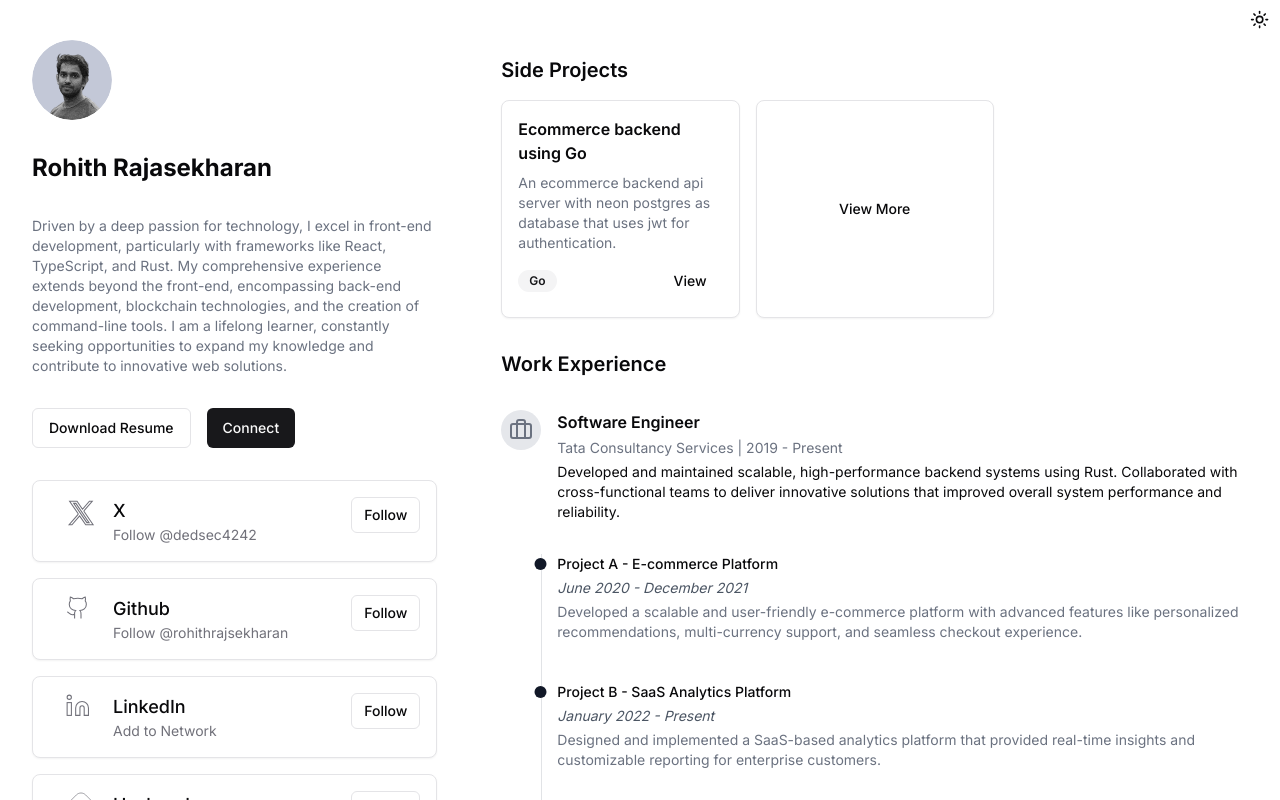
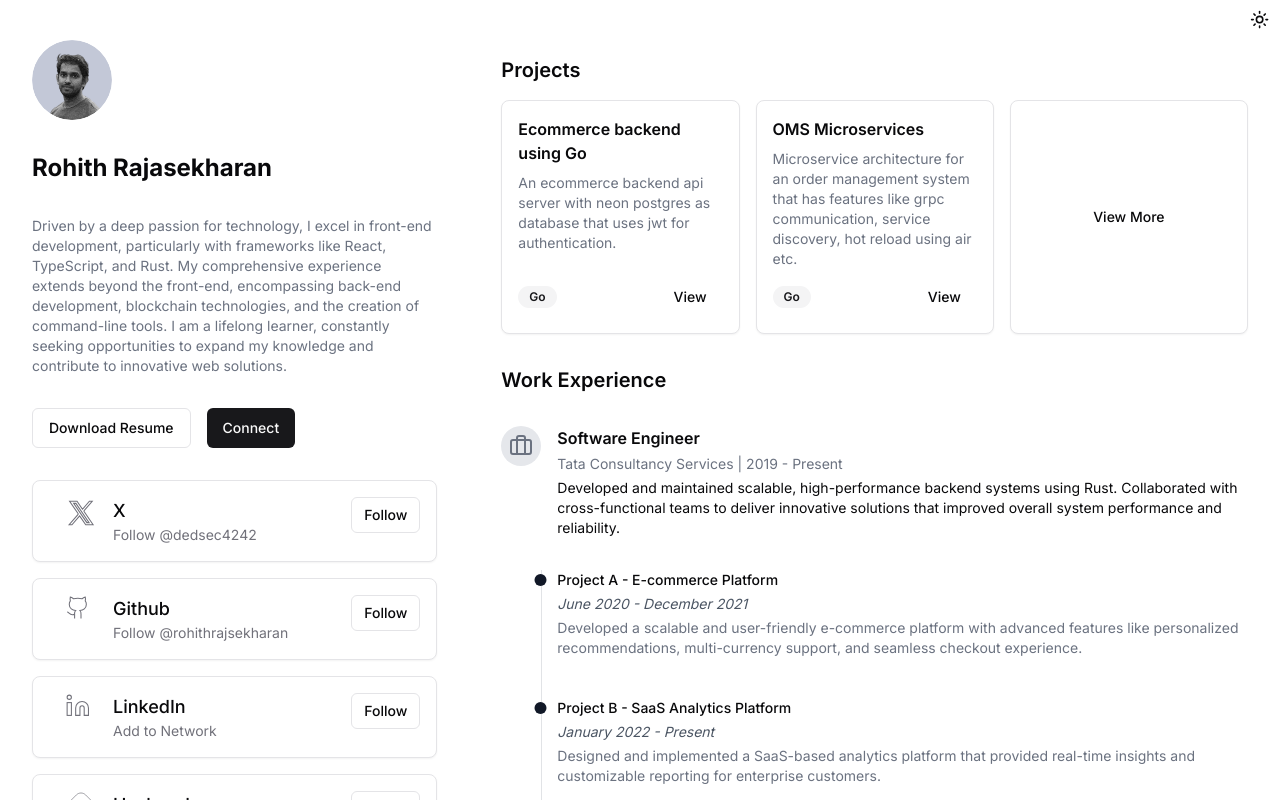
Before and after one commit to rohithrajasekharan/portfolio, a Next.js app: page / in a window 1280 px wide. Shown: the top 800 px of the page. Built offline with nearby package versions, Linux system fonts and the light colour scheme.

Commit message:
Microservice project

```diff
--- a/components/home/projects.tsx
+++ b/components/home/projects.tsx
@@ -1,33 +1,40 @@
 
 import { Button } from "@/components/ui/button"
-import { Card } from "@/components/ui/card"
+import { Card, CardContent, CardFooter } from "@/components/ui/card"
 import { Badge } from "@/components/ui/badge"
 import Link from "next/link"
 
 export default function Projects(){
     return(
         <section className="space-y-4">
-        <h2 className="text-xl font-semibold">Side Projects</h2>
+        <h2 className="text-xl font-semibold">Projects</h2>
           <div className="grid grid-cols-1 md:grid-cols-2 lg:grid-cols-3 gap-4">
-            <Card className="w-full p-4 space-y-2">
-                <h3 className="font-semibold">Ecommerce backend using Go</h3>
+            <Card className="w-full p-4 space-y-2 flex flex-col">
+              <CardContent className="flex-1" >
+              <h3 className="font-semibold">Ecommerce backend using Go</h3>
                   <h3 className="text-sm text-gray-500 dark:text-gray-400">An ecommerce backend api server with neon postgres as database that uses jwt for authentication. </h3>
-                  <div className="flex items-center justify-between mt-2">
+              </CardContent>
+                  <CardFooter className="flex-shrink-0 flex items-center justify-between">
                     <Badge variant="secondary">Go</Badge>
                     <Link href='https://github.com/rohithrajasekharan/go-ecom' target="blank">
                     <Button variant="ghost">View</Button>
                     </Link>
-                </div>
+                </CardFooter>
+            </Card>
+
+            <Card className="w-full p-4 space-y-2 flex flex-col">
+              <CardContent className="flex-1" >
+              <h3 className="font-semibold">OMS Microservices</h3>
+                  <h3 className="text-sm text-gray-500 dark:text-gray-400">Microservice architecture for an order management system that has features like grpc communication, service discovery, hot reload using air etc.</h3>
+              </CardContent>
+                  <CardFooter className="flex-shrink-0 flex items-center justify-between">
+                    <Badge variant="secondary">Go</Badge>
+                    <Link href='https://github.com/rohithrajasekharan/go-oms' target="blank">
+                    <Button variant="ghost">View</Button>
+                    </Link>
+                </CardFooter>
             </Card>
             {/* <Card className="w-full p-4 space-y-2">
-                <h3 className="font-semibold">Project 2</h3>
-                  <h3 className="text-sm text-gray-500 dark:text-gray-400">TypeScript-powered React app with custom hooks</h3>
-                  <div className="flex items-center justify-between mt-2">
-                    <Badge variant="secondary">TypeScript</Badge>
-                    <Button variant="ghost">View</Button>
-                </div>
-            </Card>
-            <Card className="w-full p-4 space-y-2">
                 <h3 className="font-semibold">Project 3</h3>
                   <h3 className="text-sm text-gray-500 dark:text-gray-400">Serverless functions with Rust and Deno</h3>
                   <div className="flex items-center justify-between mt-2">
--- a/components/ui/card.tsx
+++ b/components/ui/card.tsx
@@ -36,7 +36,7 @@ const CardTitle = React.forwardRef<
   <h3
     ref={ref}
     className={cn(
-      "text-2xl font-semibold leading-none tracking-tight",
+      "text-2xl font-semibold leading-none tracking-tight ",
       className
     )}
     {...props}
@@ -60,7 +60,7 @@ const CardContent = React.forwardRef<
   HTMLDivElement,
   React.HTMLAttributes<HTMLDivElement>
 >(({ className, ...props }, ref) => (
-  <div ref={ref} className={cn("p-6 pt-0", className)} {...props} />
+  <div ref={ref} className={cn("space-y-2",className)} {...props} />
 ))
 CardContent.displayName = "CardContent"
 
@@ -70,7 +70,7 @@ const CardFooter = React.forwardRef<
 >(({ className, ...props }, ref) => (
   <div
     ref={ref}
-    className={cn("flex items-center p-6 pt-0", className)}
+    className={cn("flex items-center", className)}
     {...props}
   />
 ))
```
